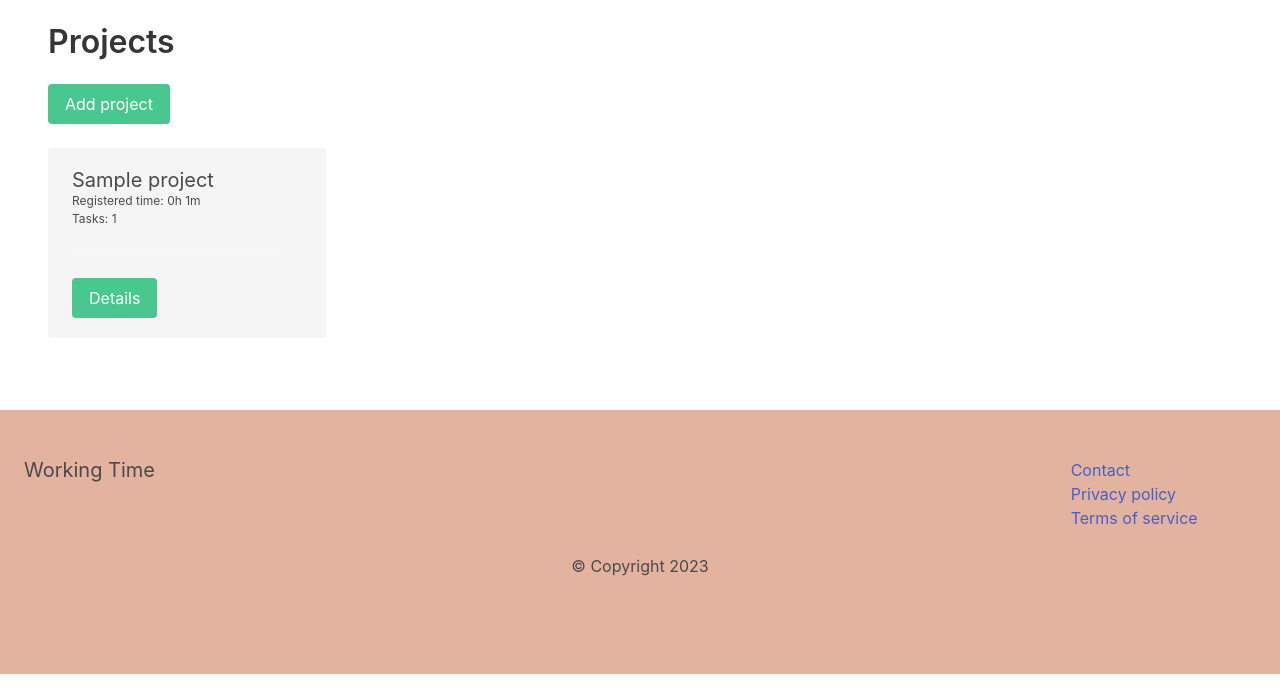
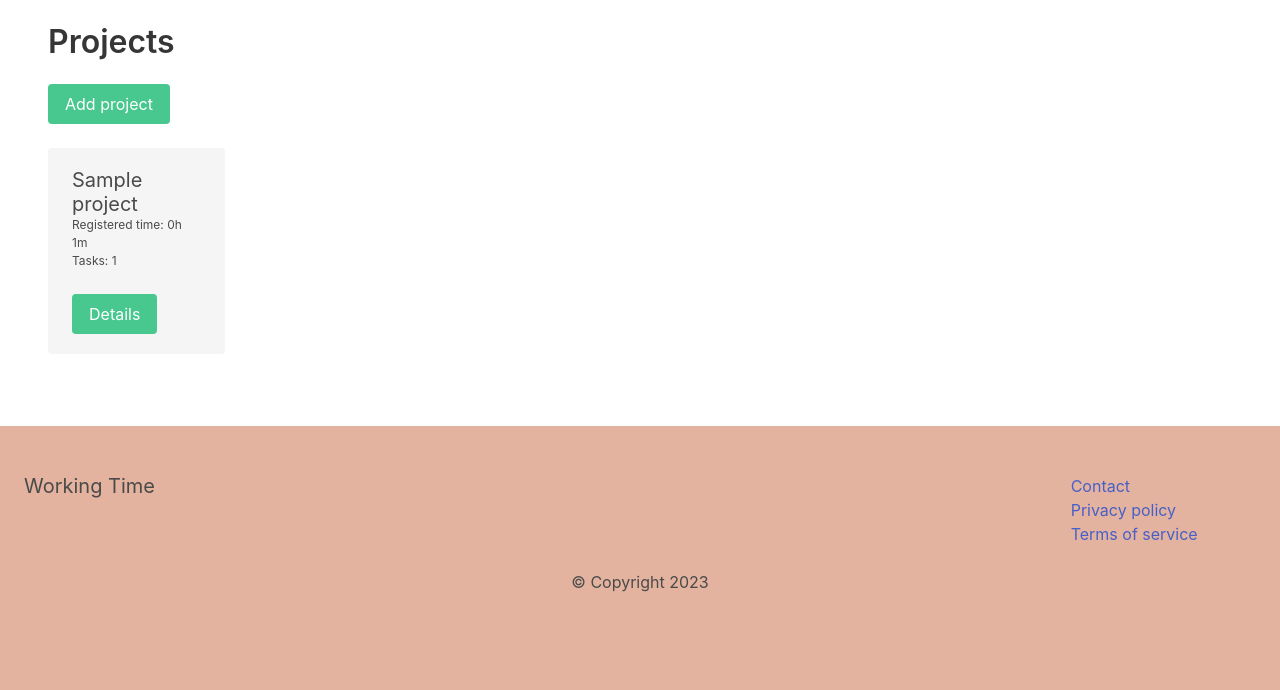
Before and after one commit to dinocom33/workingtime, a Django app: page /dashboard/projects/ in a window 1280 px wide. Shown: the part 140-830 px from the top of the page. Run offline with Django 4.2, Linux system fonts and the light colour scheme; a user stored in the database is signed in; tables that the repository leaves empty hold one stand-in row (values such as "Sample post"); some libraries are stand-ins or nearby versions.

Commit message:
Add new functionality

```diff
--- a/apps/dashboard/templates/dashboard/dashboard.html
+++ b/apps/dashboard/templates/dashboard/dashboard.html
@@ -157,12 +157,12 @@
 
     </div>
 
-    <div class="columns is-multiline">
+    <div class="columns d-flex flex-wrap">
         <div class="column is-12">
             <h2 class="subtitle">Newest projects</h2>
         </div>
         {% for project in projects %}
-            <div class="column is-3">
+            <div class="column is-2">
                 <div class="notification">
                     <h2 class="is-size-5">{{ project.title }}</h2>
                     <p class="is-size-7">Registered time: {{ project.registered_time|format_minutes }}</p>
@@ -170,6 +170,7 @@
                     <hr>
                     <a href="{% url 'project:project' project.id %}" class="button is-info">Details</a>
                 </div>
+
             </div>
         {% empty %}
             <div class="column is-3">
@@ -179,4 +180,5 @@
             </div>
         {% endfor %}
     </div>
+    <br/>
 {% endblock %}
--- a/apps/project/templates/project/projects.html
+++ b/apps/project/templates/project/projects.html
@@ -1,5 +1,6 @@
 {% extends 'main/base.html' %}
 {% load dashboardextras %}
+{% load static %}
 
 {% block title %}Projects | {% endblock %}
 
@@ -21,16 +22,13 @@
             </div>
         </div>
 
-        <div class="columns">
+        <div class="columns is-multiline d-flex flex-wrap">
             {% for project in projects %}
-                <div class="column is-3">
+                <div class="column is-2 flex-item">
                     <div class="notification">
                         <h2 class="is-size-5">{{ project.title }}</h2>
                         <p class="is-size-7">Registered time: {{ project.registered_time|format_minutes }}</p>
-                        <p class="is-size-7">Tasks: {{ project.num_tasks_todo }}</p>
-
-                        <hr>
-
+                        <p class="is-size-7">Tasks: {{ project.num_tasks_todo }}</p><br/>
                         <a href="{% url 'project:project' project.id %}" class="button is-success">Details</a>
                     </div>
                 </div>
```
